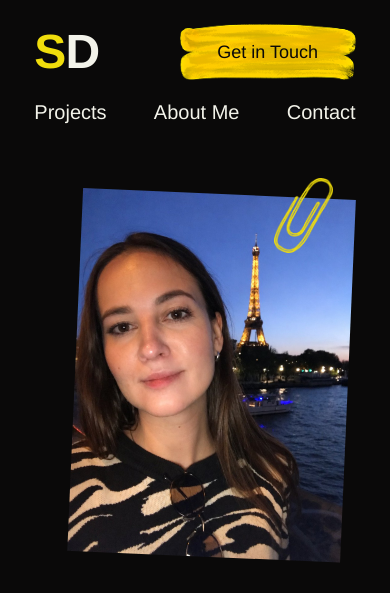
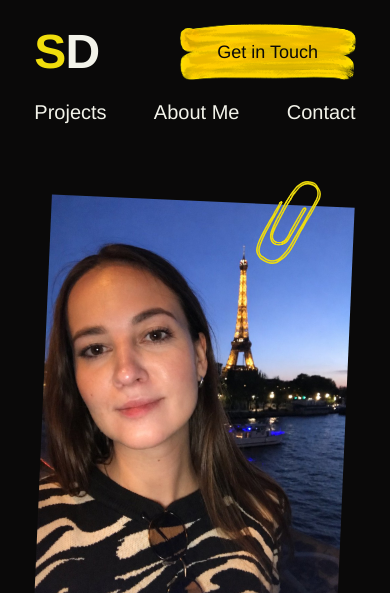
Before and after one commit to SokolovaO911/portfolio, a website: page about.html in a window 390 px wide. Shown: the top 593 px of the page. Drawn offline with Linux system fonts and the light colour scheme.

Commit message:
Add Contact page, resume and mobile fixes

```diff
--- a/styles.css
+++ b/styles.css
@@ -209,9 +209,10 @@ img { display: block; max-width: 100%; }
   }
 
   /* About page */
-  .about { --fw: min(70vw, 318px); display: block; padding: 0 var(--g) 120px; }
+  .about { --fw: min(calc((100vw - 2 * var(--g)) / 1.06), 340px); display: block; padding: 0 var(--g) 120px; }
   .about__clip { top: calc(var(--fw) * -0.122 + 17px); }
-  .about__figure { margin: calc(var(--fw) * 0.21 + 12px) 0 0 auto; }
+  .about__figure { margin: calc(var(--fw) * 0.21 + 12px) auto 0; }
+  .about__photo { transform-origin: 50% 50%; }
   .about__text { width: auto; margin-top: 40px; }
   .about__title { margin-bottom: 20px; font-size: clamp(30px, 8.5vw, 46px); }
   .about__text p { margin-bottom: 18px; font-size: 18px; line-height: 1.5; }
```
